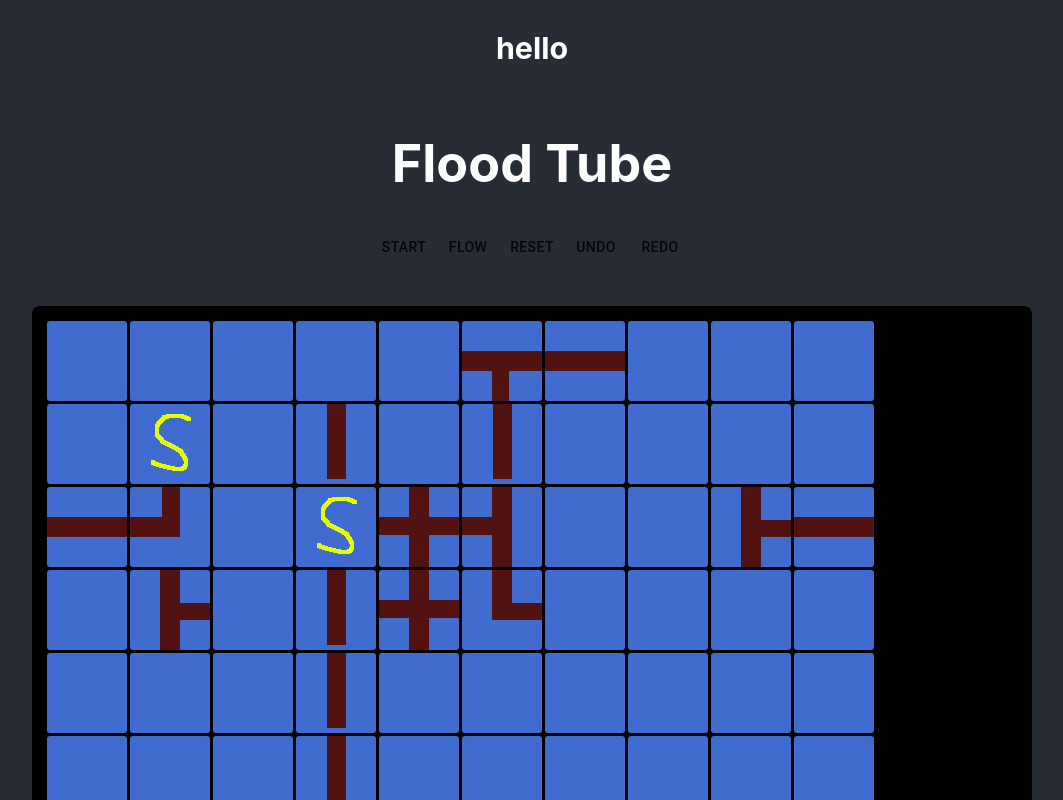
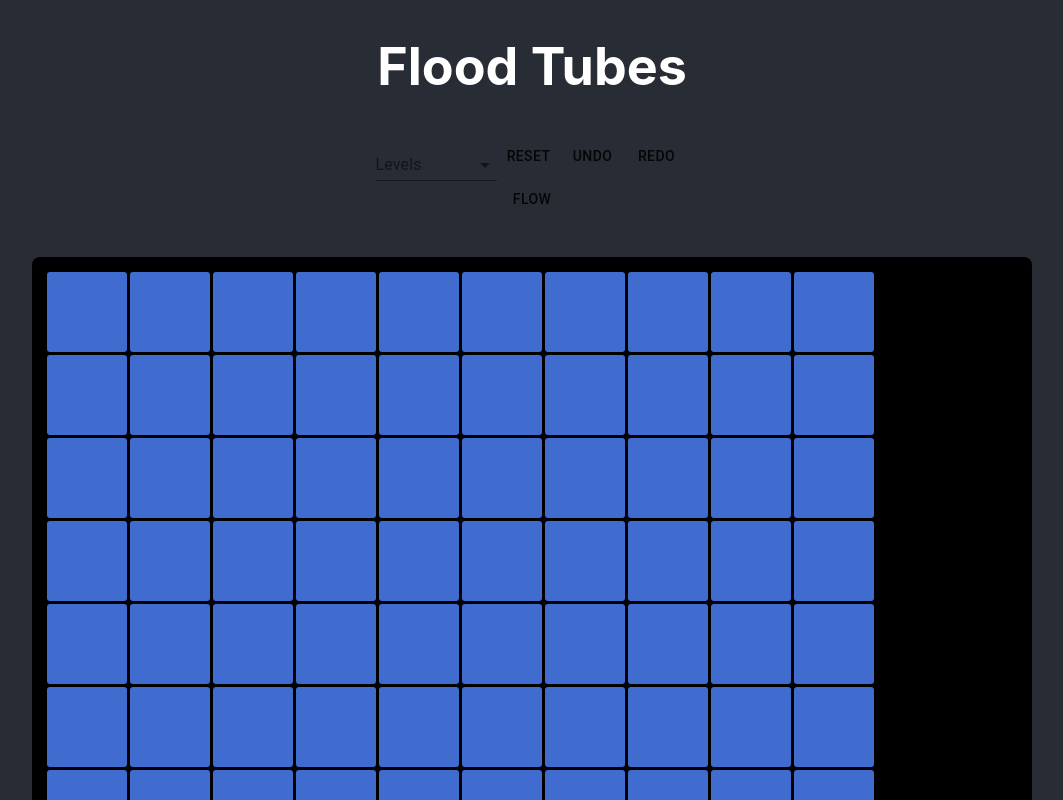
Before and after one commit to chungwwei/NetGame, a React (Create React App) app: page / in a window 1280 px wide. Shown: the top 800 px of the page, without its empty margins (108-1171 px from the left). Built offline with nearby package versions, Linux system fonts and the light colour scheme.

Commit message:
added level manager

```diff
--- a/src/App.tsx
+++ b/src/App.tsx
@@ -5,16 +5,17 @@ import BoardComponent from './components/BoardComponent';
 import { LightOff } from './game/LightOff';
 import FloodTubeComponent from './components/FloodTubeComponent';
 import { FloodTubes } from './game/FloodTube';
+import { HudComponent } from './components/HudComponent';
 
 function App() {
-  var light_off = new LightOff(5, 5)
+  // var light_off = new LightOff(5, 5)
   var flood_tube = new FloodTubes(10, 10)
   return (
     <div className="App">
       <header className="App-header">
-        <h3>hello</h3>
         {/* <BoardComponent game={light_off}></BoardComponent> */}
-        <FloodTubeComponent game={flood_tube}></FloodTubeComponent>
+        {/* <FloodTubeComponent game={flood_tube}></FloodTubeComponent> */}
+        <HudComponent game={flood_tube}></HudComponent>
       </header>
     </div>
   );
--- a/src/components/FloodTubeComponent.tsx
+++ b/src/components/FloodTubeComponent.tsx
@@ -1,10 +1,12 @@
+import { Button } from '@material-ui/core';
 import * as React from 'react';
 import { FloodTubes } from '../game/FloodTube';
 import { CellComponent } from './CellComponent';
-import HudComponent from './HudComponent';
+import {HudComponent} from './HudComponent'
 
 export interface FloodTubeProps {
   game: FloodTubes
+  selectedLevel: string
 }
 
 export interface FloodTubeState {
@@ -25,14 +27,13 @@ export default class FloodTubeComponent extends React.Component<FloodTubeProps,
 
   handleClick(i: number, j: number, type: string) {
 
-    console.log('mouseCLICKCKCJKVJK')
     this.props.game.rotate(i, j, type)
-
     this.setState({refresh: !this.state.refresh})
 
   }
 
   animatePath(path: number[][]) {
+    console.log('animating path')
     for (let i = 0; i < path.length; i++) {
       setTimeout(() => {
         const node = path[i];
@@ -43,27 +44,33 @@ export default class FloodTubeComponent extends React.Component<FloodTubeProps,
   }
 
   runBFS() {
-    let newPath = this.props.game.wrappingBFS()
-    this.animatePath(newPath)
-    // for (let i = 0; i < newPath.length; i ++) {
-    //   setTimeout(()=>{
-    //     let newGrid = this.state.grid.slice()
-    //     this.setState({
-    //       path: newPath
-    //     })
-    //   }, 1000 * i)
-    // }
+    let str: string = this.props.selectedLevel
+    const lst: string[] = str.split(' ')
+    const category: string = lst[0]
+    const index: number = +lst[1]
+    if (category === 'classic') {
+
+    } else if(category === 'wrapping') {
+      let newPath = this.props.game.wrappingBFS()
+      this.animatePath(newPath)
+    }
   }
+
+
 
 
   public render() {
     let board = this.props.game.getBoard()
-    // let board = this.state
-    console.log(board)
     return (
       <div>
-          <h1>Flood Tube</h1>
-          <HudComponent></HudComponent>
+          {/* <HudComponent
+            flow={() => this.runBFS()}
+            loadLevel={(level: string[][])=>this.loadLevel(level)}
+            game={this.props.game}
+            levels={this.props.game.getLevels()}
+
+          ></HudComponent> */}
+          <Button onClick={()=>this.runBFS()}> FLOW </Button>
           <div className="pipe_board center">
           <div className='grid_container'>
             {
@@ -88,7 +95,6 @@ export default class FloodTubeComponent extends React.Component<FloodTubeProps,
             }
           </div>
         </div>
-        <button onClick={()=>this.runBFS()}>RUN BFS</button>
       </div>
     );
   }
--- a/src/components/HudComponent.tsx
+++ b/src/components/HudComponent.tsx
@@ -1,27 +1,145 @@
-import React from 'react'
-import { Button, Card, CardContent, Menu, MenuItem, Typography } from '@material-ui/core';
+import React, { Component } from 'react'
+import { Button, Typography, FormControl, InputLabel, Select, } from '@material-ui/core';
+import { FloodTubes } from '../game/FloodTube';
+import FloodTubeComponent from './FloodTubeComponent';
+import { Cell } from '../game/Cell';
 
-const HudComponent = () => {
-    return (
-        <div className='hud'>
-            {/* <Card>
-                <CardContent>
-                    <Typography> 12:13 </Typography>
-                </CardContent>
-            </Card> */}
-            {/* <Menu>
-                <MenuItem> hi </MenuItem>
-                <MenuItem> ff </MenuItem>
-                <MenuItem> gg </MenuItem>
-                <MenuItem> f3 </MenuItem>
-            </Menu> */}
-            <Button> START </Button>
-            <Button> flow </Button>
-            <Button> reset </Button>
-            <Button> undo </Button>
-            <Button> redo </Button>
-        </div>
-    )
+
+interface HudProps {
+
+    game: FloodTubes
+
 }
 
-export default HudComponent
+interface HudState {
+    refresh: boolean
+    selectedLevel: string
+}
+
+export class HudComponent extends React.Component<HudProps, HudState> {
+
+    constructor(props: HudProps) {
+        super(props);
+
+        this.state = {
+            refresh: false,
+            selectedLevel: 'none'
+        }
+    }
+
+
+    handleChange(event: React.ChangeEvent<{ value: string }>) {
+
+        const str: string = (event.target.value)
+        if (str === undefined || str === null || str === '' || str === 'none') return
+        const lst: string[] = str.split(' ')
+        const category: string = lst[0]
+        const index: number = +lst[1]
+
+        const levels: Map<string, string[][][]> = this.props.game.getLevels()
+        const newBoard: string[][] = levels.get(category)![index]
+        var board: Cell[][] = this.props.game.getBoard()
+        for (let i = 0; i < board.length; i ++) {
+            for (let j = 0; j < board[i].length; j ++) {
+                board[i][j].type = newBoard[i][j]
+                board[i][j].isPartPath = false
+            }
+        }
+
+        this.setState({
+            refresh: !this.state.refresh,
+            selectedLevel: str
+        })
+    }
+
+    handleReset() {
+        console.log('doing a reset')
+        let str = this.state.selectedLevel
+        if (str === undefined || str === null || str === '' || str === 'none') return
+        const lst: string[] = str.split(' ')
+        const category: string = lst[0]
+        const index: number = +lst[1]
+
+        const levels: Map<string, string[][][]> = this.props.game.getLevels()
+        const newBoard: string[][] = levels.get(category)![index]
+        var board: Cell[][] = this.props.game.getBoard()
+        for (let i = 0; i < board.length; i ++) {
+            for (let j = 0; j < board[i].length; j ++) {
+                board[i][j].type = newBoard[i][j]
+
+            }
+        }
+
+        this.setState({
+            refresh: !this.state.refresh,
+            selectedLevel: str
+        })
+    }
+
+    handleFlowClick() {
+
+    }
+
+    handleUndoClick() {
+        console.log('undoing')
+
+        this.setState({
+            refresh: !this.state.refresh
+        })
+
+    }
+
+    handleRedoClick() {
+
+    }
+
+    render() {
+        const {
+            game,
+        } = this.props
+        let levels: Map<string, string[][][]> = game.getLevels()
+        console.log([...levels.keys()])
+        return (
+            <div>
+                <h1>Flood Tubes</h1>
+                <div className='hud'>
+                    <FormControl>
+                        <InputLabel htmlFor="grouped-native-select">Levels</InputLabel>
+                        <Select native defaultValue="" id="grouped-native-select" onChange={(e: any)=>this.handleChange(e)}>
+                            <option aria-label="None" value=""/>
+                            {
+                                [...levels.keys()].map(k => (
+                                    <optgroup label={k}>
+                                        {[...Array(levels.get(k)?.length)].map((v, i) => (
+
+                                            <option value={`${k} ${i}`}>{`${k} ${i}`}</option>
+                                        ))}
+                                    </optgroup>
+                                ))
+                            }
+                            {/* <optgroup label="classic">
+                                <option value={1}>Level 1</option>
+                                <option value={2}>Level 2</option>
+                            </optgroup>
+                            <optgroup label="wrapping">
+                                <option value={3}>Level 1</option>
+                                <option value={4}>Level 2</option>
+                            </optgroup> */}
+                        </Select>
+                    </FormControl>
+                    <Button onClick={()=>{this.handleReset()}}> reset </Button>
+                    <Button onClick={()=>{this.handleUndoClick()}}> undo </Button>
+                    <Button onClick={()=>{this.handleRedoClick()}}> redo </Button>
+                </div>
+                <div>
+                    <FloodTubeComponent
+                        game={game}
+                        selectedLevel={this.state.selectedLevel}
+                    ></FloodTubeComponent>
+
+                </div>
+            </div>
+
+        )
+    }
+}
--- /dev/null
+++ b/src/ds/ICommand.ts
@@ -0,0 +1,6 @@
+export interface ICommand {
+
+    execute(): void
+    undo(): void
+
+}
--- a/src/game/FloodTube.ts
+++ b/src/game/FloodTube.ts
@@ -1,5 +1,7 @@
 import { stringify } from "querystring"
 import { Cell } from "./Cell"
+import { LevelManager } from "./LevelManager"
+
 
 
 
@@ -26,7 +28,13 @@ export class FloodTubes {
 
     private dirs: Map<string, number[][]>
 
+    private levelManager: LevelManager
+    private levels: Map<string, string[][][]>
+
     constructor(row: number, col: number) {
+
+        this.levelManager = new LevelManager()
+        this.levels = this.levelManager.levels
 
         // init board
         this.board = []
@@ -39,33 +47,6 @@ export class FloodTubes {
                 this.board[i].push(node)
             }
         }
-
-        this.board[2][3].type = 'start'
-        this.board[1][1].type = 'start'
-        this.board[6][6].type = 'finish'
-        this.board[2][1].type = 'd3'
-        this.board[8][1].type = 't3'
-        this.board[8][6].type = 't2'
-        this.board[7][6].type = 't2'
-        this.board[8][4].type = 't2'
-        this.board[7][7].type = '4ways'
-        this.board[3][3].type = 'i0'
-        this.board[4][3].type = 'i0'
-        this.board[1][3].type = 'i0'
-        this.board[5][3].type = 'i0'
-        this.board[3][1].type = 't1'
-        this.board[2][4].type = '4ways'
-        this.board[3][4].type = '4ways'
-        this.board[2][5].type = 't3'
-        this.board[3][5].type = 'd0'
-        this.board[1][5].type = 'i0'
-        this.board[0][5].type = 't2'
-        this.board[0][6].type = 'i1'
-        this.board[2][0].type = 'i1'
-        this.board[2][9].type = 'i1'
-        this.board[2][8].type = 't1'
-
-
 
         // set dirs
         this.dirs = new Map()
@@ -107,19 +88,19 @@ export class FloodTubes {
 
     public wrappingBFS() {
         let seen: boolean[][] = []
+        let q: any[][] = []        // <i, j, distance, type>
         for (let i = 0; i < this.R; i ++) {
             seen.push([])
             for (let j = 0; j < this.C; j ++) {
                 seen[i].push(false)
+                if (this.board[i][j].type === 'start') {
+                    seen[i][j] = true
+                    q.push([i, j, 0, 'start'])
+                }
             }
         }
 
         let layer = []
-        // <i, j, distance, type>
-        let q: any[][] = [[2, 3, 0, 'start']]
-        q.push([1, 1, 0, 'start'])
-        seen[2][3] = true
-        seen[1][1] = true
         while (q.length != 0) {
             let front = q.shift()
             let [i, j, d, type] = front!
@@ -151,19 +132,19 @@ export class FloodTubes {
 
     public BFS() {
         let seen: boolean[][] = []
+        let q: any[][] = []        // <i, j, distance, type>
         for (let i = 0; i < this.R; i ++) {
             seen.push([])
             for (let j = 0; j < this.C; j ++) {
                 seen[i].push(false)
+                if (this.board[i][j].type === 'start') {
+                    seen[i][j] = true
+                    q.push([i, j, 0, 'start'])
+                }
             }
         }
 
         let layer = []
-        // <i, j, distance, type>
-        let q: any[][] = [[2, 3, 0, 'start']]
-        q.push([1, 1, 0, 'start'])
-        seen[2][3] = true
-        seen[1][1] = true
         while (q.length != 0) {
             let front = q.shift()
             let [i, j, d, type] = front!
@@ -176,7 +157,6 @@ export class FloodTubes {
                 if (this.isWithinBound(ni, nj)) {
                     let p = this.board[ni][nj].type
                     let reverseDirs = this.dirs.get(p)!
-                    console.log(ni + " " + nj + " ", p)
                     if ((!seen[ni][nj]) &&
                         (this.board[ni][nj].type !== 'blank') &&
                         (this.isCompatible(dx, dy, reverseDirs))) {
@@ -207,10 +187,12 @@ export class FloodTubes {
         if (type === 't' || type === 'd') newIndex = (curIndex + 1) % 4
         // this.board[r][c] = [type, newIndex]
 
+        let old: Cell[][] = [...this.getBoard()]
+
         // change the type
         let cell = this.board[r][c]
-        console.log(type + newIndex + '')
-        console.log(cell)
+        // console.log(type + newIndex + '')
+        // console.log(cell)
         cell.type = type + newIndex + ''
 
     }
@@ -233,7 +215,16 @@ export class FloodTubes {
         return false
     }
 
+    public setBoard(newBoard: Cell[][]) {
+        this.board = newBoard
+    }
+
     public getBoard() {
         return this.board
     }
+
+    public getLevels() {
+        return this.levels
+    }
+
 }
--- /dev/null
+++ b/src/game/LevelManager.ts
@@ -0,0 +1,74 @@
+export class LevelManager {
+
+    public levels: Map<string, string[][][]>
+    public currentLevel: string
+
+    constructor() {
+        this.levels = new Map()
+        this.currentLevel = 'none'
+        this.initLevels()
+    }
+
+
+
+    initLevels() {
+        this.levels.set('classic',  [])
+        this.levels.set('wrapping', [])
+        this.levels.get('classic')?.push(
+            [
+                ['', '', '', '', '', '', '', '', '', ''],
+                ['', '', '', '', '', '', '', '', '', ''],
+                ['', '', '', 'start', '', '', '', '', '', ''],
+                ['', '', '', '', 'd1', 'd0', '', '', '', ''],
+                ['', '', '', '', '', '', '', '', '', ''],
+                ['', '', '', 'i1', 'i0', 'finish', '', '', '', ''],
+                ['', '', '', '', '', '', '', '', '', ''],
+                ['', '', '', '', '', '', '', '', '', ''],
+                ['', '', '', '', '', '', '', '', '', ''],
+                ['', '', '', '', '', '', '', '', '', '']
+            ]
+        )
+
+        this.levels.get('classic')?.push(
+            [
+                ['', '', '', '', '', '', '', '', '', ''],
+                ['', '', '', '', '', '', '', '', '', ''],
+                ['', '', '', '', '', '', '', '', '', ''],
+                ['', '', '', '', '', '', '', '', '', ''],
+                ['', '', '', '', '', '', '', '', '', ''],
+                ['', '', '', 'start', 'i1', 'finish', '', '', '', ''],
+                ['', '', '', '', '', '', '', '', '', ''],
+                ['', '', '', '', '', '', '', '', '', ''],
+                ['', '', '', '', '', '', '', '', '', ''],
+                ['', '', '', '', '', '', '', '', '', '']
+            ]
+        )
+
+        this.levels.get('wrapping')?.push(
+            [
+                ['start', 'i1', 'd0', 'blank', 'blank', 'blank', 'blank', 'blank', 'blank', 'blank'],
+                ['blank', 'i1', 't0', 'blank', 'blank', 'blank', 'blank', 'blank', 'blank', 'blank'],
+                ['blank', 'blank', 'blank', 'blank', 'blank', 'blank', 'blank', 'blank', 'blank', 'blank'],
+                ['blank', 'blank', 'blank', 'blank', 'blank', 'blank', 'blank', 'blank', 'blank', 'blank'],
+                ['blank', 'blank', 'blank', 'blank', 'blank', 'blank', 'blank', 'blank', 'blank', 'blank'],
+                ['blank', 'blank', 'blank', 'blank', 'blank', 'blank', 'blank', 'blank', 'blank', 'blank'],
+                ['blank', 'blank', 'blank', 'blank', 'blank', 'blank', 'blank', 'blank', 'blank', 'blank'],
+                ['blank', 'blank', 'blank', 'blank', 'blank', 'blank', 'blank', 'blank', 'blank', 'blank'],
+                ['blank', 'blank', 'blank', 'blank', 'blank', 'blank', 'blank', 'blank', 'blank', 'blank'],
+                ['blank', 'blank', 'blank', 'blank', 'blank', 'blank', 'blank', 'blank', 'blank', 'blank']
+            ],
+            [
+                ['start', 'i1', 'd0', 'blank', 'blank', 'blank', 'blank', 'blank', 'blank', 'blank'],
+                ['i1', 'i1', 't0', 'blank', 'blank', 'blank', 'blank', 'blank', 'd2', 'i1'],
+                ['blank', 'blank', 'blank', 'blank', 'blank', 'blank', 'blank', 'blank', 'd1', 'i1'],
+                ['blank', 'blank', 'blank', 'blank', 'blank', 'blank', 'blank', 'blank', 'blank', 'blank'],
+                ['blank', 'blank', 'blank', 'blank', 'blank', 'blank', 'blank', 'blank', 'blank', 'blank'],
+                ['blank', 'blank', 'blank', 'blank', 'blank', 'blank', 'blank', 'blank', 'blank', 'blank'],
+                ['blank', 'blank', 'blank', 'blank', 'blank', 'blank', 'blank', 'blank', 'blank', 'blank'],
+                ['blank', 'blank', 'blank', 'blank', 'blank', 'blank', 'blank', 'blank', 'blank', 'blank'],
+                ['blank', 'blank', 'blank', 'blank', 'blank', 'blank', 'blank', 'blank', 'blank', 'blank'],
+                ['blank', 'blank', 'blank', 'blank', 'blank', 'blank', 'blank', 'blank', 'blank', 'blank']
+            ]
+        )
+    }
+}
```
Also changed, not shown: src/ds/CommandManager.ts (added, +20 -0 lines), src/ds/RotateCommand.ts (added, +13 -0 lines), src/ds/Invoker.ts (added).
